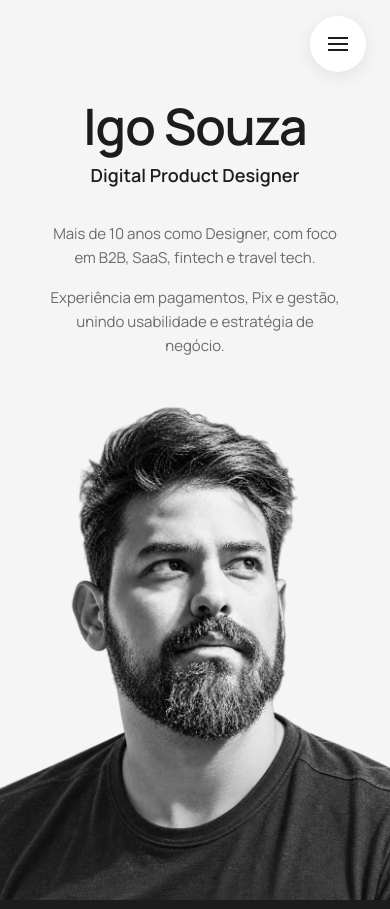
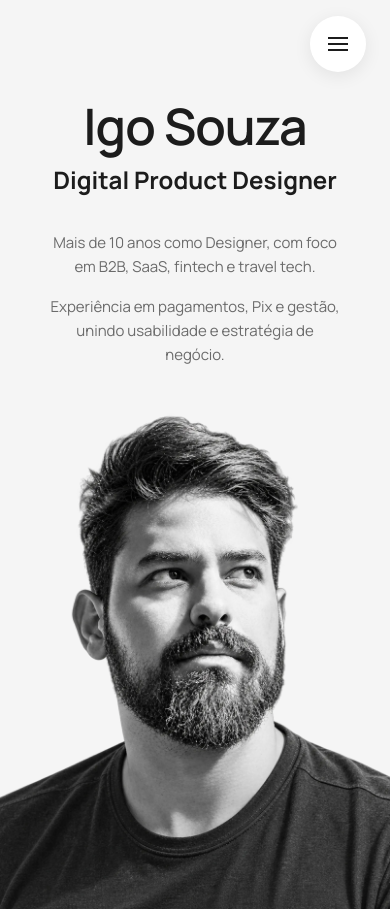
Before and after one commit to ogiwan-knobi/port, a plain HTML site: page index.html in a window 390 px wide. Shown: the top 909 px of the page. Drawn offline with Linux system fonts and the light colour scheme.

Commit message:
Add files via upload

```diff
--- a/assets/css/style.css
+++ b/assets/css/style.css
@@ -224,7 +224,7 @@ button { font: inherit; }
     font-size: calc((100vw - 96px) * 0.171);
     line-height: 1.05; white-space: nowrap;
   }
-  .hero-text h2 { font-size: 18px; margin-top: 8px; }
+  .hero-text h2 { font-size: 24px; font-weight: 800; margin-top: 8px; white-space: nowrap; }
   .hero-text h2 + p { margin-top: 32px; }
   .hero-text p { font-size: 15px; }
   .hero-text p + p { margin-top: 16px; }
--- a/assets/js/main.js
+++ b/assets/js/main.js
@@ -45,3 +45,22 @@
     if (e.clientY < 90) show();
   });
 })();
+
+// Mobile subtitle: 24px, shrinks only if it is wider than the title's available width
+(function () {
+  var h2 = document.querySelector('.hero-text h2');
+  if (!h2) return;
+  function fitSub() {
+    if (window.innerWidth > 760) { h2.style.fontSize = ''; return; }
+    var box = h2.parentElement;
+    var avail = box.clientWidth - 96;
+    h2.style.fontSize = '24px';
+    h2.style.display = 'inline-block';
+    var w = h2.getBoundingClientRect().width;
+    h2.style.display = '';
+    if (w > avail) h2.style.fontSize = (24 * avail / w) + 'px';
+  }
+  fitSub();
+  window.addEventListener('resize', fitSub);
+  if (document.fonts && document.fonts.ready) document.fonts.ready.then(fitSub);
+})();
```
Also changed, not shown: 1 other file.
